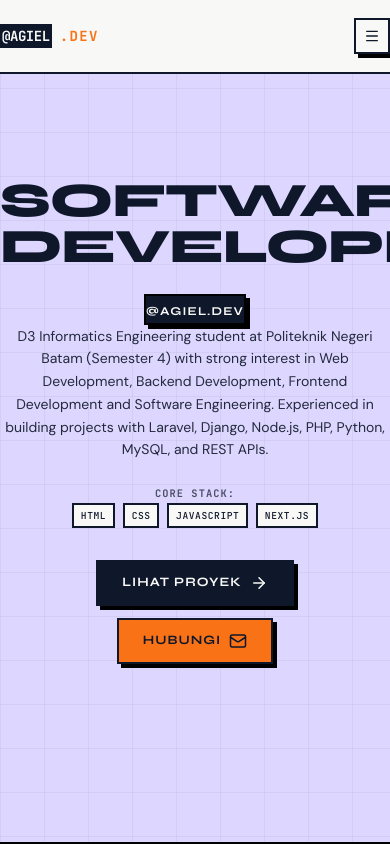
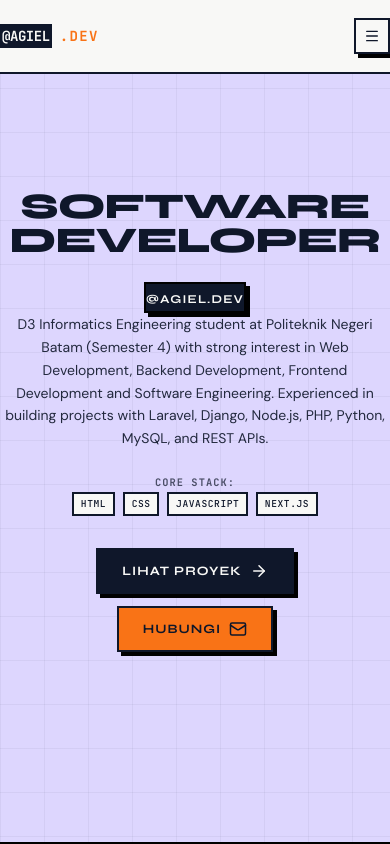
Before and after one commit to agielnawawi46/portofolio-v3, a React (Vite) app: page / in a window 390 px wide. Shown: the top 844 px of the page. Built offline with nearby package versions, Linux system fonts and the light colour scheme.

Commit message:
style: reduce hero heading size to text-4xl on mobile to prevent overflow

```diff
--- a/src/components/HeroSection.tsx
+++ b/src/components/HeroSection.tsx
@@ -44,7 +44,7 @@ export default function HeroSection() {
             {/* Judul Utama */}
             <motion.div custom={1} variants={fadeUp} initial="hidden" whileInView="visible" viewport={{ once: false, amount: 0.1 }} className="w-full text-center">
               <h1
-                className="text-5xl sm:text-6xl md:text-7xl lg:text-8xl font-black uppercase leading-[0.95] tracking-tight text-center"
+                className="text-4xl sm:text-5xl md:text-6xl lg:text-7xl xl:text-8xl font-black uppercase leading-[0.95] tracking-tight text-center"
                 style={{ fontFamily: "var(--font-display)", color: "var(--color-charcoal)" }}
               >
                 SOFTWARE<br />
```
